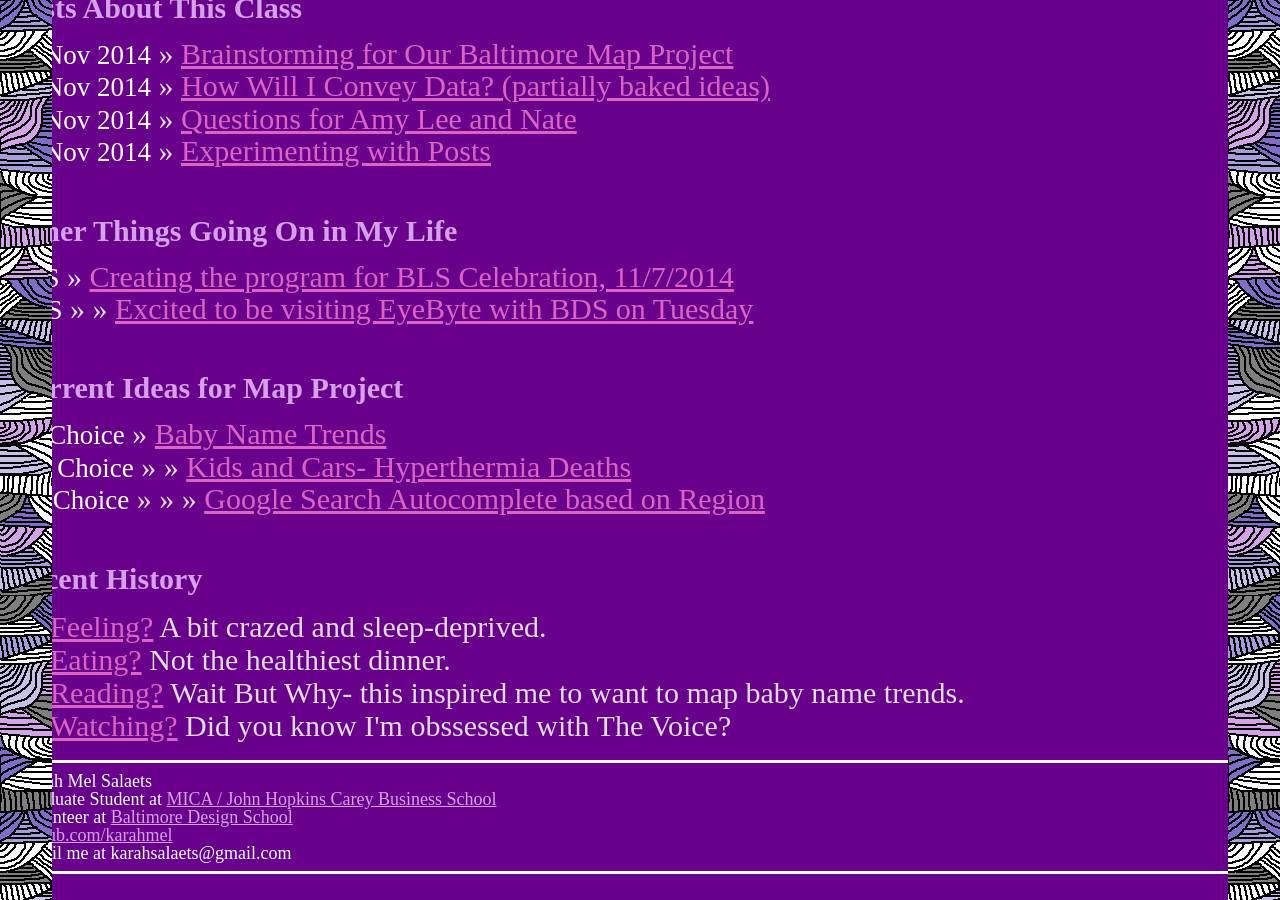
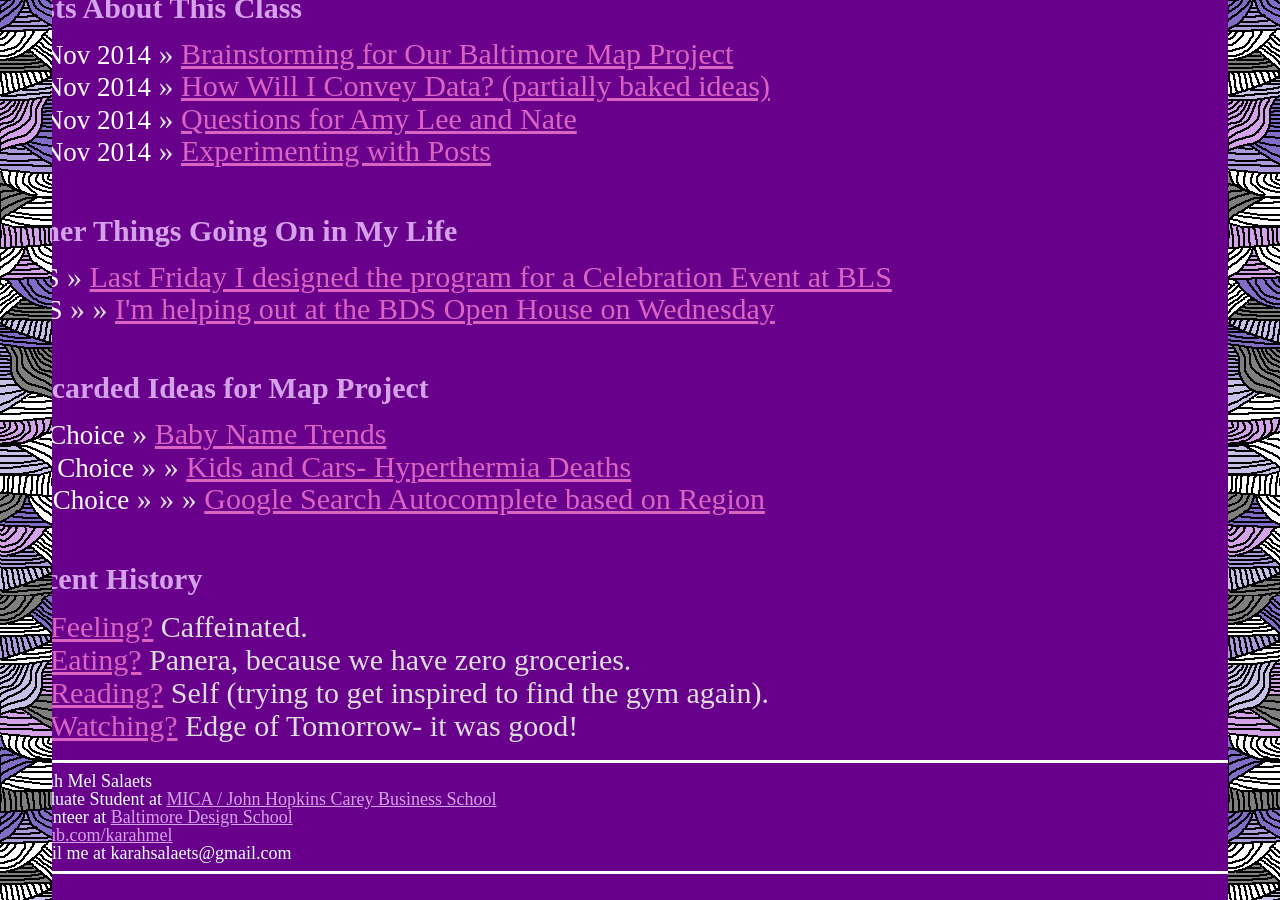
Before and after one commit to Karahmel/Blog, a Jekyll site: the page built from index.html, in a window 1280 px wide and 900 px high, scrolled down 216 px. Built offline with Jekyll 4.4.1, drawn with Linux system fonts in a browser that asks for light colours; Markdown is read by kramdown in place of the engine named in the settings.

Commit message:
Update index.html

```diff
--- a/index.html
+++ b/index.html
@@ -14,11 +14,11 @@ title: Karah's Blog
 
   <h1>Other Things Going On in My Life</h1>
   <ul class="posts">
-<li><span>BLS</span> &raquo; <a href="http://karahmel.github.io/Blog/pdfs/BLS_Celebration_of_Independence.jpg">Creating the program for BLS Celebration, 11/7/2014</a></li>
-  <li><span>BDS</span> &raquo; &raquo; <a href="http://eyebytesolutions.com/">Excited to be visiting EyeByte with BDS on Tuesday</a></li>
+<li><span>BLS</span> &raquo; <a href="http://baltimorelabschool.org">Last Friday I designed the program for a Celebration Event at BLS</a></li>
+  <li><span>BDS</span> &raquo; &raquo; <a href="http://baltimoredesignschool.com/">I'm helping out at the BDS Open House on Wednesday</a></li>
 </ul>
 
-  <h1>Current Ideas for Map Project</h1>
+  <h1>Discarded Ideas for Map Project</h1>
   <ul class="posts">
     <li><span>1st Choice</span> &raquo; <a href="http://www.babynamewizard.com">Baby Name Trends</a></li>
     <li><span>2nd Choice</span> &raquo; &raquo; <a href="http://www.ggweather.com/heat/">Kids and Cars- Hyperthermia Deaths</a></li>
@@ -28,10 +28,10 @@ title: Karah's Blog
 
   <h1>Recent History</h1>
 
-    <li><a href="http://2.bp.blogspot.com/-dZZSLwK1Cnw/TdKsLldpo0I/AAAAAAAABI0/m3cithAQciE/s1600/losingmymind.png">Feeling?</a> A bit crazed and sleep-deprived.</li>
-    <li><a href="http://ecx.images-amazon.com/images/I/61wkiyGh8wL._SY300_.jpg">Eating?</a> Not the healthiest dinner.</li>
-    <li><a href="http://waitbutwhy.com">Reading?</a> Wait But Why- this inspired me to want to map baby name trends.</li>
-    <li><a href="http://www.youtube.com/watch?v=LACNlMh2aKE">Watching?</a> Did you know I'm obssessed with The Voice?</li>
+    <li><a href="http://images.bwbx.io/cms/2013-06-19/etc_caffeine26__01__630x420.jpg">Feeling?</a> Caffeinated.</li>
+    <li><a href="https://www.panerabread.com/en-us/home.html">Eating?</a> Panera, because we have zero groceries.</li>
+    <li><a href="http://www.self.com/body/celebrity/2014/10/newsroom-olivia-munn-actress-interview/">Reading?</a> Self (trying to get inspired to find the gym again).</li>
+    <li><a href="http://www.imdb.com/title/tt1631867/">Watching?</a> Edge of Tomorrow- it was good!</li>
 
 
 
```
